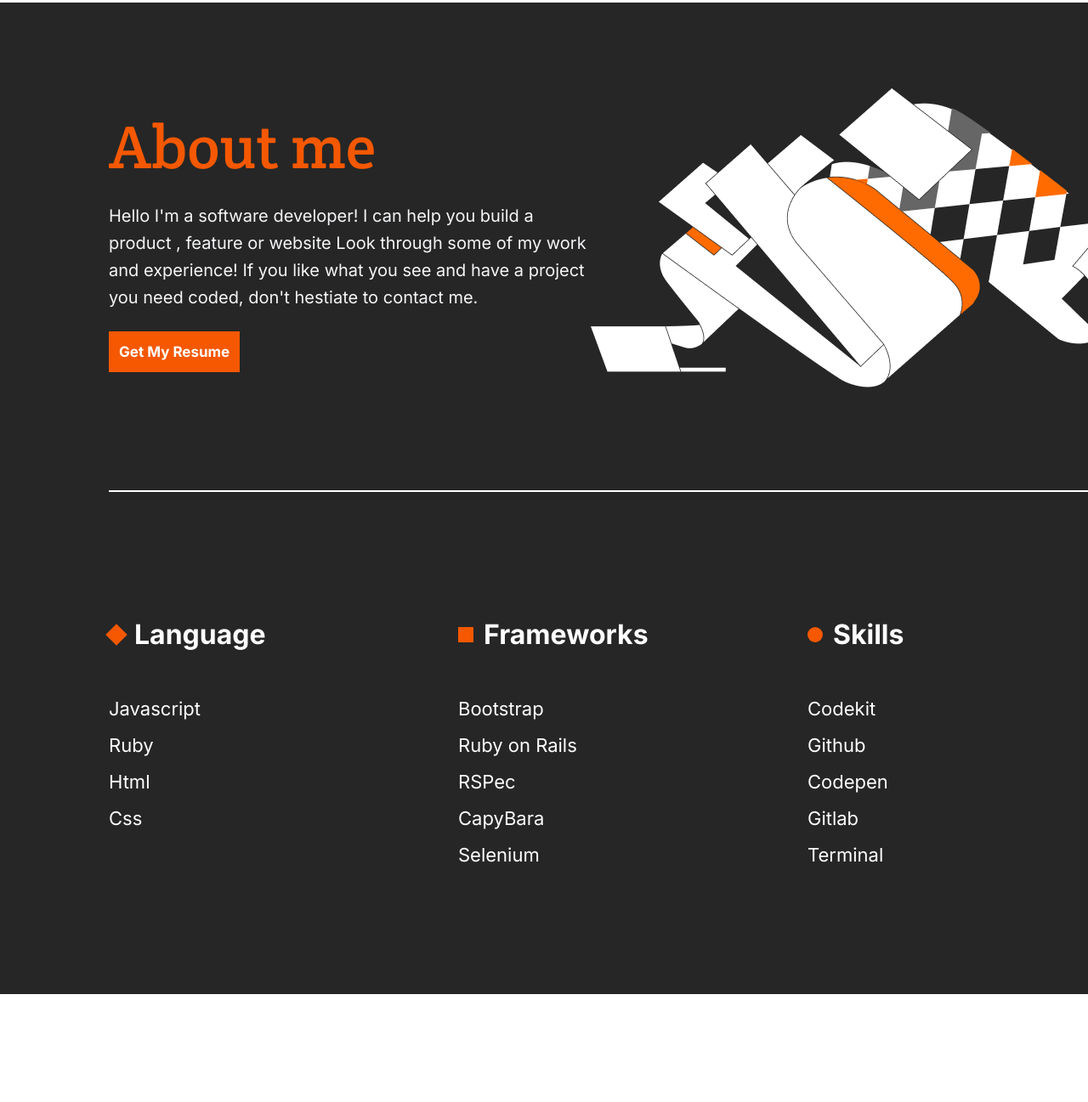
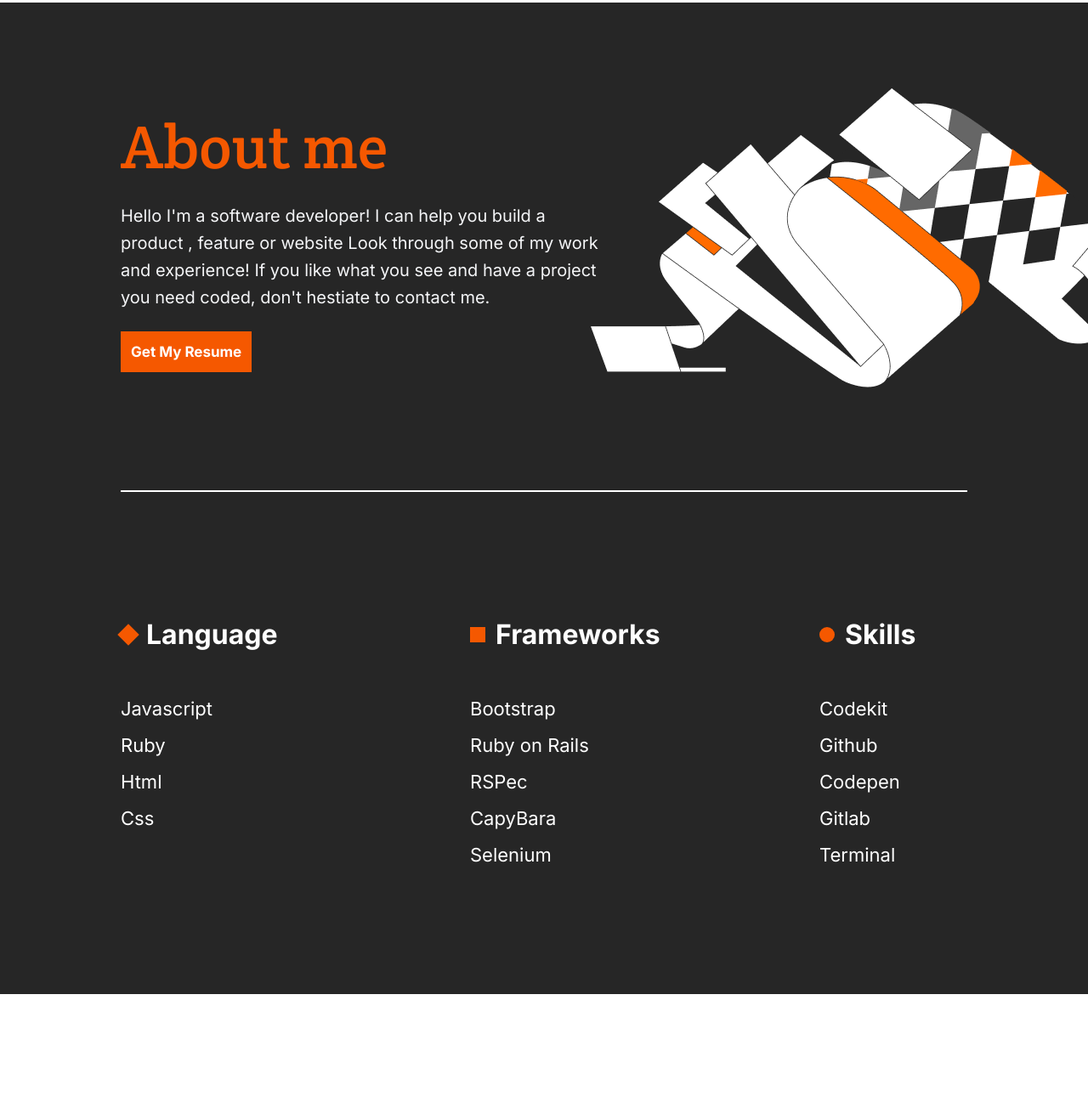
Before and after one commit to hsztan/micro-portfolio, a website: page index.html in a window 1280 px wide. Shown: the part 2600-3897 px from the top of the page at 85% size. Drawn offline with Linux system fonts and the light colour scheme.

Commit message:
Correct styling in about-me section --> desktop version

```diff
--- a/main.css
+++ b/main.css
@@ -576,8 +576,8 @@ nav ul .email-icon {
 }
 
 .about-me .about-wrapper {
-  width: 1157px;
-  margin: 0 10%;
+  width: 100%;
+  padding: 0 142px;
 }
 
 .about-me .about-wrapper .about-content {
@@ -630,7 +630,7 @@ nav ul .email-icon {
 .about-me .about-wrapper .skills {
   display: grid;
   grid-gap: 176px;
-  grid-template-columns: repeat(auto-fill, 235px);
+  grid-template-columns: repeat(3, 235px);
   padding-bottom: 142px;
 }
 
```
